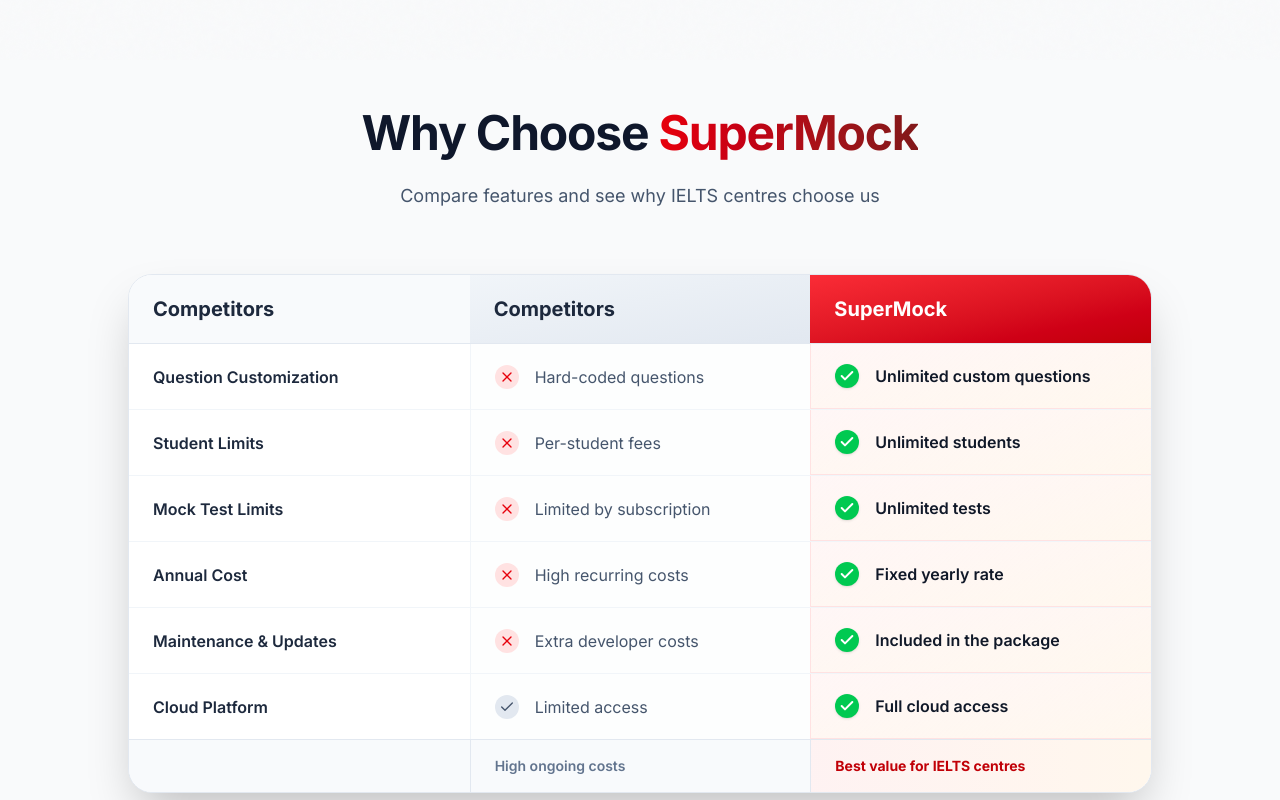
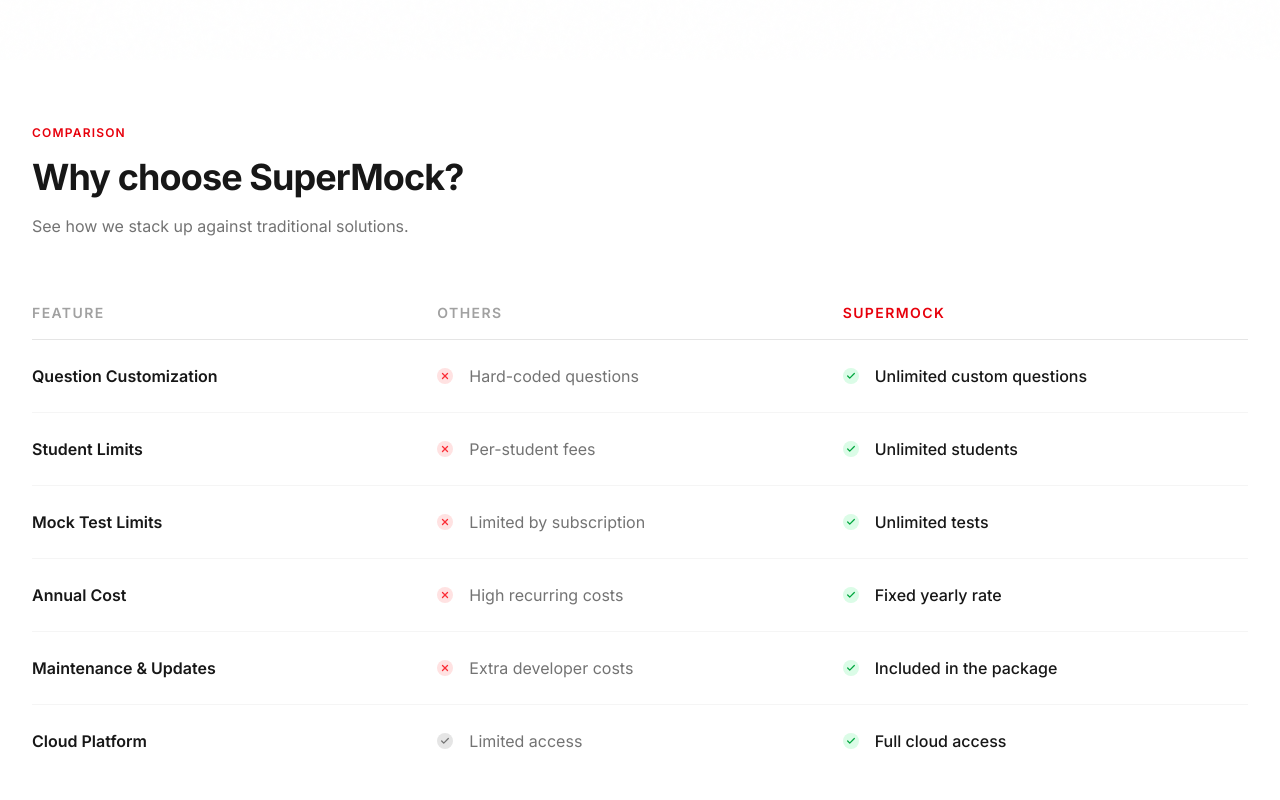
Before and after one commit to DoddleSoft/SuperMock, a Next.js app: page / in a window 1280 px wide. Shown: the part 740-1540 px from the top of the page. Built offline with nearby package versions, Linux system fonts and the light colour scheme.

Commit message:
landing design adjusted a little v2. footer adjusted

```diff
--- a/components/landing/Hero.tsx
+++ b/components/landing/Hero.tsx
@@ -59,7 +59,6 @@
       <div className={` ${isMounted ? "opacity-100" : "opacity-0"}`} />
 
       <div className="relative z-10 grid gap-12 lg:gap-8 max-w-7xl mx-auto grid-cols-1 lg:grid-cols-2 items-center">
-        {/* --- LEFT COLUMN: CONTENT --- */}
         <div className="flex flex-col items-center lg:items-start max-w-2xl mx-auto text-center lg:text-left">
           {/* Badge */}
           <div
--- a/components/landing/WhyChoose.tsx
+++ b/components/landing/WhyChoose.tsx
@@ -1,225 +1,138 @@
 "use client";
 
 import { Check, X } from "lucide-react";
+import { motion, useInView } from "framer-motion";
 
 export default function WhyChoose() {
+  const staggerContainer = {
+    hidden: {},
+    visible: { transition: { staggerChildren: 0.1, delayChildren: 0.2 } },
+  };
+
+  const fadeUp = {
+    hidden: { opacity: 0, y: 30 },
+    visible: (i: number) => ({
+      opacity: 1,
+      y: 0,
+      transition: {
+        duration: 0.6,
+        delay: i * 0.1,
+        ease: [0.25, 0.46, 0.45, 0.94] as const,
+      },
+    }),
+  };
   const features = [
     {
       name: "Question Customization",
-      competitors: { available: false, text: "Hard-coded questions" },
-      supermock: { available: true, text: "Unlimited custom questions" },
+      comp: "Hard-coded questions",
+      sm: "Unlimited custom questions",
+      compOk: false,
     },
     {
       name: "Student Limits",
-      competitors: { available: false, text: "Per-student fees" },
-      supermock: { available: true, text: "Unlimited students" },
+      comp: "Per-student fees",
+      sm: "Unlimited students",
+      compOk: false,
     },
     {
       name: "Mock Test Limits",
-      competitors: { available: false, text: "Limited by subscription" },
-      supermock: { available: true, text: "Unlimited tests" },
+      comp: "Limited by subscription",
+      sm: "Unlimited tests",
+      compOk: false,
     },
     {
       name: "Annual Cost",
-      competitors: { available: false, text: "High recurring costs" },
-      supermock: { available: true, text: "Fixed yearly rate" },
+      comp: "High recurring costs",
+      sm: "Fixed yearly rate",
+      compOk: false,
     },
     {
       name: "Maintenance & Updates",
-      competitors: { available: false, text: "Extra developer costs" },
-      supermock: { available: true, text: "Included in the package" },
+      comp: "Extra developer costs",
+      sm: "Included in the package",
+      compOk: false,
     },
     {
       name: "Cloud Platform",
-      competitors: { available: true, text: "Limited access" },
-      supermock: { available: true, text: "Full cloud access" },
+      comp: "Limited access",
+      sm: "Full cloud access",
+      compOk: true,
     },
   ];
 
   return (
-    <section className="relative flex items-center justify-center px-4 md:px-8 py-14 sm:py-16 md:py-20 lg:py-28 overflow-hidden">
-      <div className="relative z-10 max-w-7xl mx-auto w-full">
-        {/* Header Section */}
-        <div className="flex flex-col items-center mb-12 md:mb-16 text-center">
-          <h2 className="text-3xl md:text-4xl lg:text-5xl max-w-3xl font-bold tracking-tight text-slate-900 mb-4 md:mb-6">
-            Why Choose{" "}
-            <span className="text-transparent bg-clip-text bg-gradient-to-r from-red-600 to-red-900">
-              SuperMock
-            </span>
+    <section className="py-20 md:py-32 bg-white">
+      <div className="max-w-7xl mx-auto px-6 lg:px-8">
+        <div className="max-w-2xl">
+          <p className="text-xs font-semibold tracking-widest uppercase text-red-600 mb-4">
+            Comparison
+          </p>
+          <h2 className="text-3xl md:text-4xl lg:text-4xl font-bold tracking-tight text-neutral-900">
+            Why choose SuperMock?
           </h2>
-          <p className="max-w-2xl text-base md:text-lg text-slate-600 leading-relaxed">
-            Compare features and see why IELTS centres choose us
+          <p className="text-base md:text-md mt-4 text-neutral-500 leading-relaxed">
+            See how we stack up against traditional solutions.
           </p>
         </div>
 
-        {/* Comparison Table */}
-        <div className="max-w-5xl mx-auto">
-          {/* Desktop Table */}
-          <div className="hidden md:block overflow-hidden rounded-3xl border border-slate-200 shadow-2xl bg-white">
-            {/* Table Header */}
-            <div className="grid grid-cols-3 gap-0 border-b items-center border-slate-200">
-              <div className="col-span-1 bg-slate-50 px-6 py-5">
-                <div className="flex flex-col h-full">
-                  <h3 className="text-lg md:text-xl font-bold text-slate-800">
-                    Competitors
-                  </h3>
-                </div>
-              </div>
-
-              {/* Competitors Header */}
-              <div className="col-span-1 bg-gradient-to-br from-slate-100 to-slate-200 px-6 py-5">
-                <div className="flex flex-col h-full">
-                  <h3 className="text-lg md:text-xl font-bold text-slate-800">
-                    Competitors
-                  </h3>
-                </div>
-              </div>
-
-              {/* SuperMock Header */}
-              <div className="col-span-1 bg-gradient-to-br from-red-500 to-red-700 px-6 py-5">
-                <div className="flex flex-col h-full">
-                  <h3 className="text-lg md:text-xl font-bold text-white">
-                    SuperMock
-                  </h3>
-                </div>
-              </div>
+        {/* Clean table */}
+        <motion.div
+          variants={staggerContainer}
+          initial="hidden"
+          whileInView="visible"
+          viewport={{ once: true, margin: "-60px" }}
+          className="mt-12 md:mt-16"
+        >
+          {/* Header row */}
+          <div className="hidden md:grid grid-cols-[1fr_1fr_1fr] gap-0 pb-4 border-b border-neutral-200">
+            <div className="text-sm font-semibold tracking-widest text-neutral-400 uppercase">
+              Feature
             </div>
-
-            {/* Table Body */}
-            <div className="divide-y divide-slate-100">
-              {features.map((feature, index) => (
-                <div
-                  key={index}
-                  className="grid grid-cols-3 gap-0 hover:bg-slate-50/50 transition-colors group"
-                >
-                  {/* Feature Name */}
-                  <div className="col-span-1 px-6 py-5 flex items-center gap-3 bg-white">
-                    <span className="text-sm md:text-base font-semibold text-slate-800">
-                      {feature.name}
-                    </span>
-                  </div>
-
-                  {/* Competitors Value */}
-                  <div className="col-span-1 px-6 py-5 flex items-center border-l border-slate-100 bg-slate-50/30">
-                    <div className="flex flex-row items-center gap-4">
-                      {feature.competitors.available ? (
-                        <div className="w-6 h-6 rounded-full bg-slate-200 flex items-center justify-center">
-                          <Check className="w-4 h-4 text-slate-600" />
-                        </div>
-                      ) : (
-                        <div className="w-6 h-6 rounded-full bg-red-100 flex items-center justify-center">
-                          <X className="w-4 h-4 text-red-600" />
-                        </div>
-                      )}
-                      <span className="text-md text-slate-600">
-                        {feature.competitors.text}
-                      </span>
-                    </div>
-                  </div>
-
-                  {/* SuperMock Value */}
-                  <div className="col-span-1 px-6 py-5 flex items-center border-l border-b border-red-100 bg-gradient-to-br from-red-100/30 to-orange-50/90">
-                    <div className="flex flex-row items-center gap-4">
-                      {feature.supermock.available ? (
-                        <div className="w-6 h-6 rounded-full bg-green-500 flex items-center justify-center shadow-sm">
-                          <Check
-                            className="w-4 h-4 text-white"
-                            strokeWidth={3}
-                          />
-                        </div>
-                      ) : (
-                        <div className="w-6 h-6 rounded-full bg-slate-200 flex items-center justify-center">
-                          <X className="w-4 h-4 text-slate-600" />
-                        </div>
-                      )}
-                      <span className="text-md text-gray-900 font-semibold">
-                        {feature.supermock.text}
-                      </span>
-                    </div>
-                  </div>
-                </div>
-              ))}
+            <div className="text-sm font-semibold tracking-widest text-neutral-400 uppercase">
+              Others
             </div>
-
-            {/* Table Footer */}
-            <div className="grid grid-cols-3 gap-0 border-t border-slate-200 bg-slate-50">
-              <div className="col-span-1 px-6 py-4"></div>
-              <div className="col-span-1 px-6 py-4 text-start border-l border-slate-200">
-                <p className="text-sm font-semibold text-slate-500">
-                  High ongoing costs
-                </p>
-              </div>
-              <div className="col-span-1 px-6 py-4 text-start border-l border-slate-200 bg-gradient-to-r from-red-50 to-orange-50">
-                <p className="text-sm font-bold text-red-700">
-                  Best value for IELTS centres
-                </p>
-              </div>
+            <div className="text-sm font-semibold tracking-widest text-red-600 uppercase">
+              SuperMock
             </div>
           </div>
 
-          {/* Mobile Card Layout */}
-          <div className="md:hidden space-y-4">
-            {features.map((feature, index) => (
-              <div
-                key={index}
-                className="bg-white border border-slate-200 rounded-2xl overflow-hidden shadow-md hover:shadow-lg transition-shadow"
-              >
-                {/* Feature Name Header */}
-                <div className="bg-slate-50 px-4 py-4 border-b border-slate-200">
-                  <h3 className="text-base font-bold text-slate-900">
-                    {feature.name}
-                  </h3>
+          {features.map((f, i) => (
+            <motion.div
+              key={i}
+              custom={i}
+              variants={fadeUp}
+              className="grid grid-cols-1 md:grid-cols-[1fr_1fr_1fr] gap-2 md:gap-0 py-5 md:py-6 border-b border-neutral-100 last:border-0"
+            >
+              <div className="text-md font-semibold text-neutral-900 md:text-base">
+                {f.name}
+              </div>
+              <div className="flex items-center gap-4 text-md text-neutral-500">
+                <div
+                  className={`w-4 h-4 rounded-full flex items-center justify-center flex-shrink-0 ${f.compOk ? "bg-neutral-200" : "bg-red-100"}`}
+                >
+                  {f.compOk ? (
+                    <Check
+                      className="w-2.5 h-2.5 text-neutral-500"
+                      strokeWidth={3}
+                    />
+                  ) : (
+                    <X className="w-2.5 h-2.5 text-red-500" strokeWidth={3} />
+                  )}
                 </div>
-
-                {/* Competitors Section */}
-                <div className="px-4 py-4 border-b border-slate-100 bg-slate-50/40">
-                  <div className="flex items-start gap-3 mb-2">
-                    <span className="text-xs font-semibold text-slate-600 uppercase tracking-wide">
-                      Competitors
-                    </span>
-                  </div>
-                  <div className="flex items-center gap-3">
-                    {feature.competitors.available ? (
-                      <div className="w-5 h-5 rounded-full bg-slate-200 flex items-center justify-center flex-shrink-0">
-                        <Check className="w-3 h-3 text-slate-600" />
-                      </div>
-                    ) : (
-                      <div className="w-5 h-5 rounded-full bg-red-100 flex items-center justify-center flex-shrink-0">
-                        <X className="w-3 h-3 text-red-600" />
-                      </div>
-                    )}
-                    <span className="text-sm text-slate-700">
-                      {feature.competitors.text}
-                    </span>
-                  </div>
+                {f.comp}
+              </div>
+              <div className="flex items-center gap-4 text-md font-medium text-neutral-900">
+                <div className="w-4 h-4 rounded-full bg-green-100 flex items-center justify-center flex-shrink-0">
+                  <Check
+                    className="w-2.5 h-2.5 text-green-600"
+                    strokeWidth={3}
+                  />
                 </div>
-
-                {/* SuperMock Section */}
-                <div className="px-4 py-4 bg-gradient-to-br from-red-50/50 to-orange-50/30">
-                  <div className="flex items-start gap-3 mb-2">
-                    <span className="text-xs font-semibold text-red-700 uppercase tracking-wide">
-                      SuperMock
-                    </span>
-                  </div>
-                  <div className="flex items-center gap-3">
-                    {feature.supermock.available ? (
-                      <div className="w-5 h-5 rounded-full bg-green-500 flex items-center justify-center shadow-sm flex-shrink-0">
-                        <Check className="w-3 h-3 text-white" strokeWidth={3} />
-                      </div>
-                    ) : (
-                      <div className="w-5 h-5 rounded-full bg-slate-200 flex items-center justify-center flex-shrink-0">
-                        <X className="w-3 h-3 text-slate-600" />
-                      </div>
-                    )}
-                    <span className="text-sm font-semibold text-slate-800">
-                      {feature.supermock.text}
-                    </span>
-                  </div>
-                </div>
+                {f.sm}
               </div>
-            ))}
-          </div>
-        </div>
+            </motion.div>
+          ))}
+        </motion.div>
       </div>
     </section>
   );
--- a/package.json
+++ b/package.json
@@ -10,6 +10,7 @@
   },
   "dependencies": {
     "@supabase/ssr": "^0.8.0",
+    "animejs": "^4.3.6",
     "framer-motion": "^12.27.0",
     "lucide-react": "^0.562.0",
     "next": "16.1.1",
```
Also changed, not shown: components/landing/Footer.tsx (+3 -29 lines), components/landing/Pricing.tsx (+4 -4 lines), components/landing/WhatsIncluded.tsx (+12 -14 lines), 1 other file (tests, documents, lock files or other folders).
